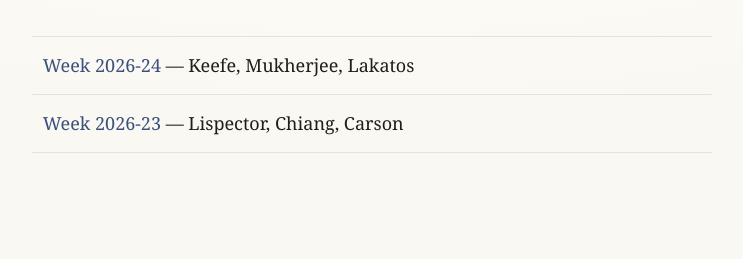
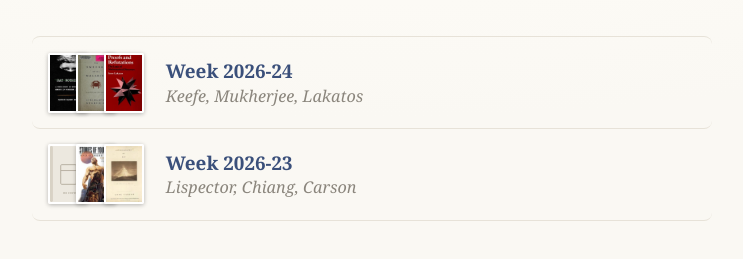
Before and after one commit to nihilisticiconoclast/reading-pipeline, a plain HTML site: page index.html in a window 1280 px wide. Shown: the part 171-430 px from the top of the page, without its empty margins (268-1011 px from the left). Drawn offline with Linux system fonts and the light colour scheme.

Commit message:
Enrich home page with cover-thumbnail shelf per week
- Each week row shows a fan of its cover thumbnails + coloured week label
- Whole row clickable with hover lift
- Routine updated to generate this index format

Co-Authored-By: Claude Opus 4.8 <noreply@anthropic.com>

```diff
--- a/assets/style.css
+++ b/assets/style.css
@@ -56,21 +56,48 @@ h1::after {
 
 ul { list-style: none; padding: 0; }
 
-li {
+a { color: var(--accent); text-decoration: none; }
+a:hover { text-decoration: underline; }
+
+/* Week rows: a little shelf of cover thumbnails + label */
+.week { margin: 0; }
+
+.week-link {
+  display: flex;
+  align-items: center;
+  gap: 1.2em;
+  padding: 0.85em 0.9em;
   border-bottom: 1px solid var(--rule);
-  padding: 0.7em 0.6em;
-  transition: background 0.15s ease, padding-left 0.15s ease;
+  border-radius: 8px;
+  color: var(--ink);
+  transition: background 0.15s ease, transform 0.15s ease;
 }
 
-li:first-child { border-top: 1px solid var(--rule); }
+.week:first-child .week-link { border-top: 1px solid var(--rule); }
 
-li:hover {
+.week-link:hover {
   background: var(--accent-soft);
-  padding-left: 1em;
+  text-decoration: none;
+  transform: translateX(4px);
 }
 
-a { color: var(--accent); text-decoration: none; }
-a:hover { text-decoration: underline; }
+.thumbs { flex: 0 0 auto; display: flex; }
+
+.thumbs img {
+  width: 40px;
+  height: 60px;
+  object-fit: cover;
+  border-radius: 2px;
+  border: 2px solid #fff;
+  box-shadow: 0 1px 4px rgba(0, 0, 0, 0.28);
+  margin-left: -12px;
+}
+
+.thumbs img:first-child { margin-left: 0; }
+
+.week-text { display: flex; flex-direction: column; line-height: 1.4; }
+.week-no { font-weight: bold; color: var(--accent); font-size: 1.05em; }
+.week-authors { color: var(--muted); font-size: 0.9em; font-style: italic; }
 
 /* ---- Digest pages ---- */
 
--- a/index.html
+++ b/index.html
@@ -11,8 +11,32 @@
     <h1>Reading Pipeline</h1>
     <p class="subtitle">Weekly recommendations, generated every Monday.</p>
     <ul>
-      <li><a href="digest/2026-24.html">Week 2026-24</a> — Keefe, Mukherjee, Lakatos</li>
-      <li><a href="digest/2026-23.html">Week 2026-23</a> — Lispector, Chiang, Carson</li>
+      <li class="week">
+        <a class="week-link" href="digest/2026-24.html">
+          <span class="thumbs">
+            <img src="assets/covers/say-nothing.jpg" alt="" onerror="this.onerror=null;this.src='assets/covers/placeholder.svg'">
+            <img src="assets/covers/the-emperor-of-all-maladies.jpg" alt="" onerror="this.onerror=null;this.src='assets/covers/placeholder.svg'">
+            <img src="assets/covers/proofs-and-refutations.jpg" alt="" onerror="this.onerror=null;this.src='assets/covers/placeholder.svg'">
+          </span>
+          <span class="week-text">
+            <span class="week-no">Week 2026-24</span>
+            <span class="week-authors">Keefe, Mukherjee, Lakatos</span>
+          </span>
+        </a>
+      </li>
+      <li class="week">
+        <a class="week-link" href="digest/2026-23.html">
+          <span class="thumbs">
+            <img src="assets/covers/the-hour-of-the-star.jpg" alt="" onerror="this.onerror=null;this.src='assets/covers/placeholder.svg'">
+            <img src="assets/covers/stories-of-your-life-and-others.jpg" alt="" onerror="this.onerror=null;this.src='assets/covers/placeholder.svg'">
+            <img src="assets/covers/autobiography-of-red.jpg" alt="" onerror="this.onerror=null;this.src='assets/covers/placeholder.svg'">
+          </span>
+          <span class="week-text">
+            <span class="week-no">Week 2026-23</span>
+            <span class="week-authors">Lispector, Chiang, Carson</span>
+          </span>
+        </a>
+      </li>
     </ul>
   </div>
 </body>
```
